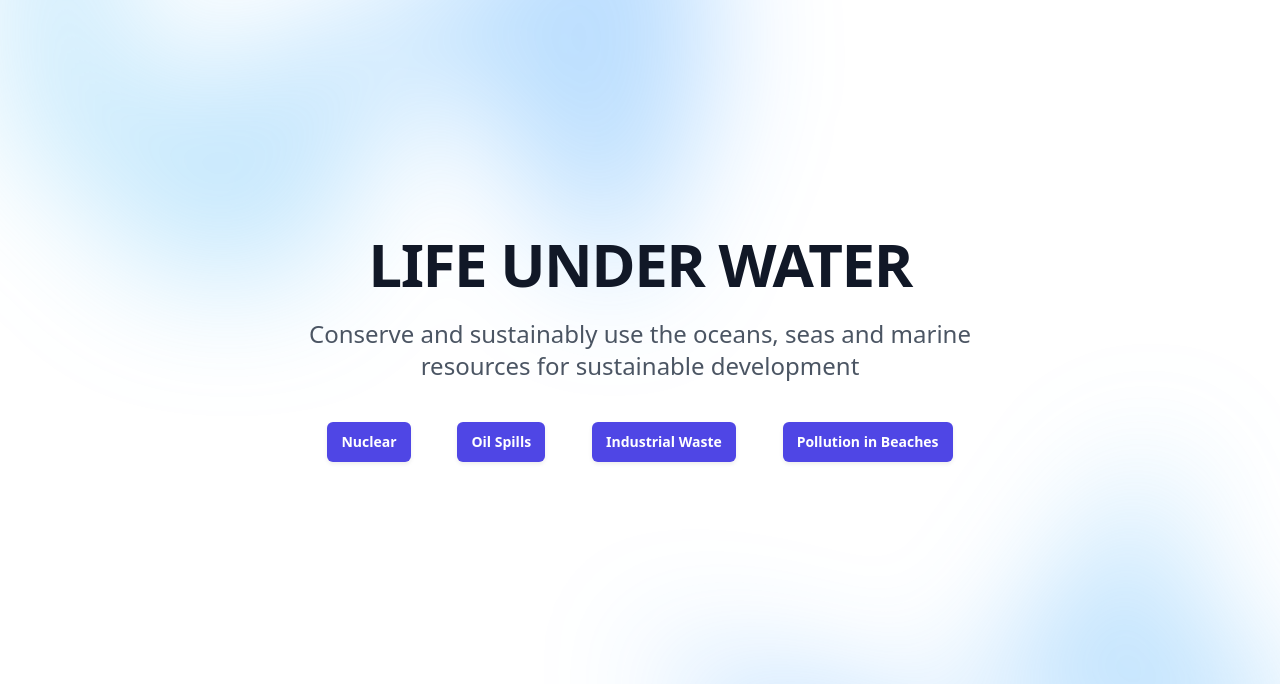
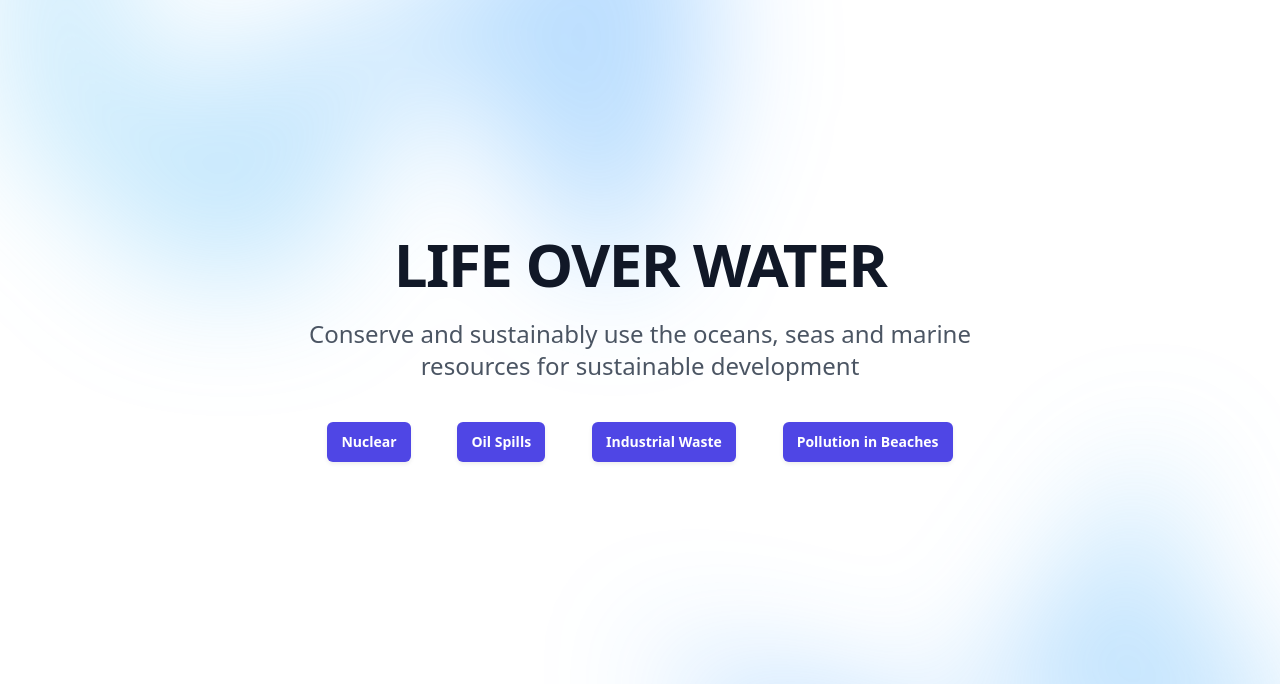
Before and after one commit to ashish4kmax/LifeOnWater.github.io, a website built with Vite: page index.html in a window 1280 px wide. Shown: the part 78-762 px from the top of the page. Built offline with nearby package versions, Linux system fonts and the light colour scheme.

Commit message:
Update index.html

```diff
--- a/index.html
+++ b/index.html
@@ -121,7 +121,7 @@
                 <div class="text-center">
                     <div class="cursors">
                         <div class="cur">
-                            <h1 class="text-4xl font-bold tracking-tight text-gray-900 sm:text-6xl hover:scale-[1.2]">LIFE UNDER
+                            <h1 class="text-4xl font-bold tracking-tight text-gray-900 sm:text-6xl hover:scale-[1.2]">LIFE OVER
                                 WATER</h1>
                         </div>
                     </div>
```
